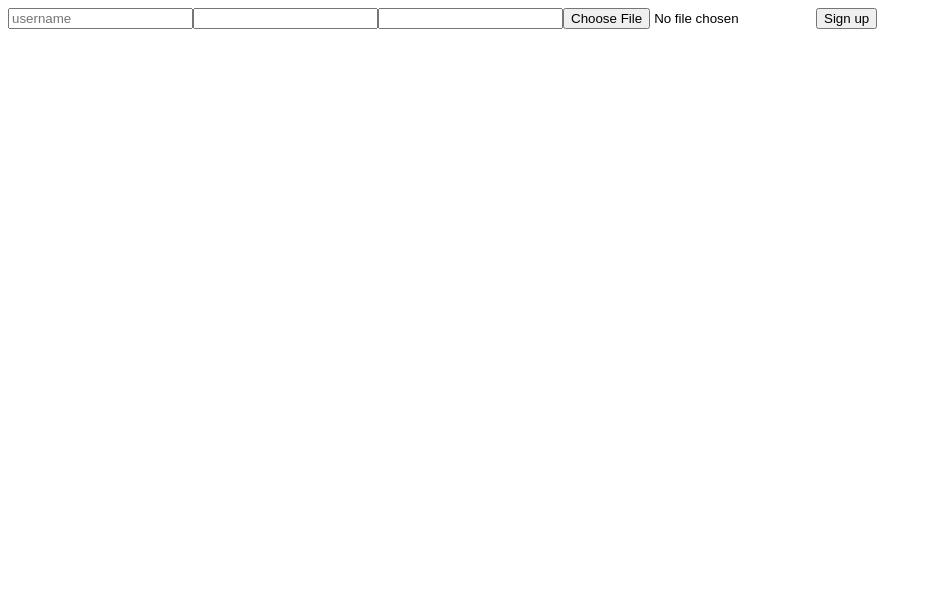
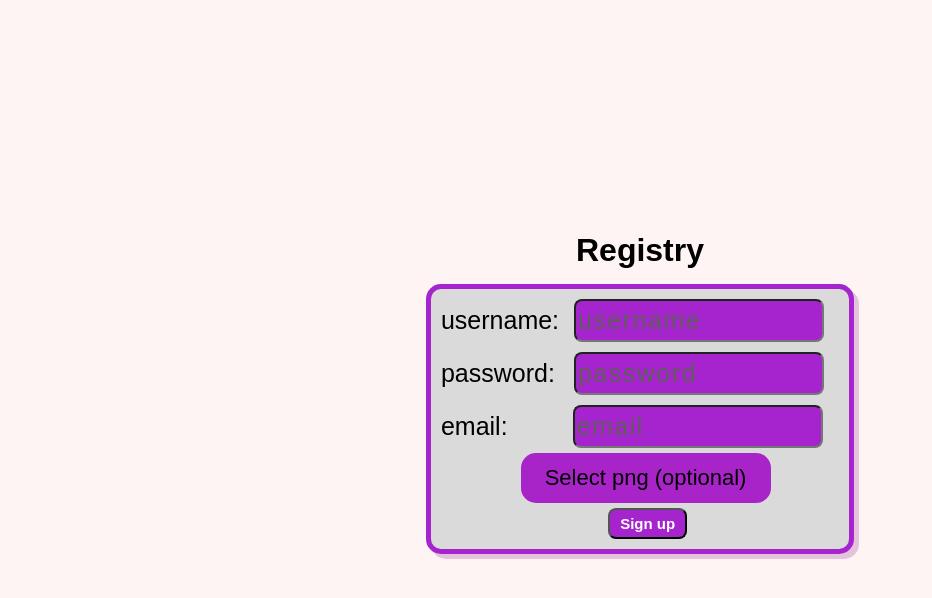
Before and after one commit to davidStupen/CashFlow, a React (Vite) app in the folder cash-flow-frontend/: page /registry in a window 1280 px wide. Shown: the top 598 px of the page, without its empty margins (0-932 px from the left). Built offline with nearby package versions, Linux system fonts and the light colour scheme.

Commit message:
style login, registre

```diff
--- a/cash-flow-frontend/index.html
+++ b/cash-flow-frontend/index.html
@@ -4,6 +4,7 @@
     <meta charset="UTF-8" />
     <link rel="icon" type="image/svg+xml" href="/vite.svg" />
     <meta name="viewport" content="width=device-width, initial-scale=1.0" />
+    <link rel="stylesheet" href="style.css">
     <title>cash-flow-frontend</title>
   </head>
   <body>
--- a/cash-flow-frontend/src/main.jsx
+++ b/cash-flow-frontend/src/main.jsx
@@ -1,5 +1,5 @@
 import { createRoot } from 'react-dom/client'
-import './index.css'
+import './style/style.css'
 import App from './App.jsx'
 import {BrowserRouter} from "react-router-dom"
 createRoot(document.getElementById('root')).render(
--- a/cash-flow-frontend/src/pages/Login.jsx
+++ b/cash-flow-frontend/src/pages/Login.jsx
@@ -24,13 +24,20 @@ const Login = () => {
     }
   }
   return(
-    <div>
-      <form onSubmit={handlerSubmit}>
-        <input type="text" name="username" value={login.username} placeholder="username" onChange={handlerLogin}/>
-        <input type="password" name="password" value={login.password} onChange={handlerLogin}/>
-        <input type="submit" value="Sign in"/>
+    <div className="login-controller-main">
+      <h1>Login</h1>
+      <form onSubmit={handlerSubmit} className="login-form">
+        <div className="username-container">
+          <label htmlFor="username">username:</label>
+          <input className="input" type="text" id="username" name="username" value={login.username} placeholder="username" onChange={handlerLogin} />
+        </div>
+        <div className="password-container">
+          <label htmlFor="password">password:</label>
+          <input className="input move-password" type="password" name="password" id="password" value={login.password} onChange={handlerLogin} placeholder="password"/>
+        </div>
+        <input type="submit" value="Sign in" className="btn"/>
       </form>
-      <p>Don"t have an account yet? You can sign up <Link to={"/registry"}><li>here</li></Link>.</p>
+      <p>Don"t have an account yet? You can sign up <Link to={"/registry"}><li className="li">here</li></Link>.</p>
       <h3>{error}</h3>
     </div>
   )
--- a/cash-flow-frontend/src/pages/Registry.jsx
+++ b/cash-flow-frontend/src/pages/Registry.jsx
@@ -30,13 +30,26 @@ const Registry = () => {
     }
   }
   return(
-    <div>
-      <form onSubmit={handlerSubmit}>
-        <input type="text" placeholder="username" value={registry.username} name="username" onChange={handlerRegistry}/>
-        <input type="password" name="password" value={registry.password} onChange={handlerRegistry}/>
-        <input type="email" name="email" value={registry.email} onChange={handlerRegistry}/>
-        <input type="file" onChange={handlerProfileImg}/>
-        <input type="submit" value="Sign up" />
+    <div className="registre-controller-main">
+      <h1>Registry</h1>
+      <form onSubmit={handlerSubmit} className="registry-form">
+        <div>
+          <label htmlFor="username">username:</label>
+          <input type="text" className="input" id="username" placeholder="username" value={registry.username} name="username" onChange={handlerRegistry} />
+        </div>
+        <div>
+          <label htmlFor="password">password:</label>
+          <input type="password" className="input move-password" id="password" name="password" value={registry.password} onChange={handlerRegistry} placeholder="password"/>
+        </div>
+        <div>
+          <label htmlFor="email">email:</label>
+          <input type="email" className="input move-email" id="email" name="email" value={registry.email} onChange={handlerRegistry} placeholder="email"/>
+        </div>
+        <div>
+          <label htmlFor="file" className="file">Select png (optional)</label>
+          <input type="file" id="file" onChange={handlerProfileImg} style={{display: "none"}}/>
+        </div>
+        <input type="submit" value="Sign up" className="btn"/>
       </form>
       <h3>{error}</h3>
     </div>
--- /dev/null
+++ b/cash-flow-frontend/src/style/_veriables.scss
@@ -0,0 +1 @@
+$main-color: #a624ce;
--- /dev/null
+++ b/cash-flow-frontend/src/style/style.css
@@ -0,0 +1,94 @@
+* {
+  box-sizing: border-box;
+  margin: 0;
+  padding: 0;
+  font-family: Arial, Helvetica, sans-serif;
+}
+
+body {
+  background-color: rgb(255, 244, 244);
+}
+
+.login-controller-main, .registre-controller-main {
+  display: flex;
+  justify-content: center;
+  align-items: center;
+  flex-direction: column;
+  height: 100vh;
+}
+.login-controller-main .login-form, .registre-controller-main .login-form, .registre-controller-main .registry-form {
+  border: 5px solid #a624ce;
+  margin: 15px;
+  padding: 5px 10px;
+  font-size: 25px;
+  border-radius: 15px;
+  background-color: rgb(218, 218, 218);
+  box-shadow: 5px 5px rgba(133, 22, 133, 0.224);
+}
+
+.btn {
+  margin: 5px 42%;
+  padding: 5px 10px;
+  font-size: 15px;
+  background-color: #a624ce;
+  cursor: pointer;
+  color: white;
+  font-weight: bold;
+  border-radius: 8px;
+}
+.btn:hover {
+  background-color: #d835d8;
+  transition: 0.5s;
+}
+
+.input {
+  background-color: #a624ce;
+  padding: 5px;
+  width: 250px;
+  color: black;
+  font-size: 25px;
+  margin: 5px 15px;
+  letter-spacing: 1.5px;
+  padding-left: 2px;
+}
+.input::-moz-placeholder {
+  color: rgb(97, 92, 92);
+}
+.input::placeholder {
+  color: rgb(97, 92, 92);
+}
+
+.move-password {
+  margin: 5px 0px 5px 19px;
+}
+
+.move-email {
+  margin: 5px 0px 5px 65px;
+}
+
+.li {
+  display: inline;
+  font-weight: 900;
+  font-size: 20px;
+}
+
+.registre-controller-main .registry-form .input {
+  border-radius: 8px;
+  color: white;
+}
+.registre-controller-main .registry-form .file {
+  width: 250px;
+  height: 50px;
+  background-color: #a824c9;
+  display: flex;
+  justify-content: center;
+  align-items: center;
+  font-size: 22px;
+  border-radius: 15px;
+  cursor: pointer;
+  margin-left: 20%;
+}
+.registre-controller-main .registry-form .file:hover {
+  background-color: #d835d8;
+  transition: 0.5s;
+}/*# sourceMappingURL=style.css.map */
--- /dev/null
+++ b/cash-flow-frontend/src/style/style.scss
@@ -0,0 +1,59 @@
+@use "mixin" as m;
+@use "veriables" as v;
+*{
+    box-sizing: border-box;
+    margin: 0;
+    padding: 0;
+    font-family: Arial, Helvetica, sans-serif;
+}
+
+body{
+    background-color: rgb(255, 244, 244);
+}
+.login-controller-main{
+    @include m.flex-default();
+    height: 100vh;
+    .login-form {
+            @include m.form-box(5px solid v.$main-color)
+        }
+}
+.btn{
+    @include m.btn-style(v.$main-color);
+    &:hover{
+        background-color: #d835d8;
+        transition: .5s;
+    }
+}
+.input{
+    @include m.input-box(v.$main-color);
+    &::placeholder{
+        color: rgb(97, 92, 92);
+    }
+}
+.move-password {
+    @include m.move-margin(5px 0px 5px 19px);
+}
+.move-email{
+    @include m.move-margin(5px 0px 5px 65px);
+}
+.li{
+    @include m.highlight();
+}
+.registre-controller-main{
+    @extend .login-controller-main;
+    .registry-form{
+        @extend .login-form;
+        .input{
+            border-radius: 8px;
+            color: white;
+        }
+        .file {
+            @include m.file-box();
+            margin-left: 20%;
+            &:hover{
+                background-color: #d835d8;
+                transition: .5s;
+            }
+        }
+    }
+}
```
Also changed, not shown: cash-flow-frontend/src/style/_mixin.scss (added, +54 -0 lines), cash-flow-frontend/src/index.css (deleted), 1 other file (tests, documents, lock files or other folders).
